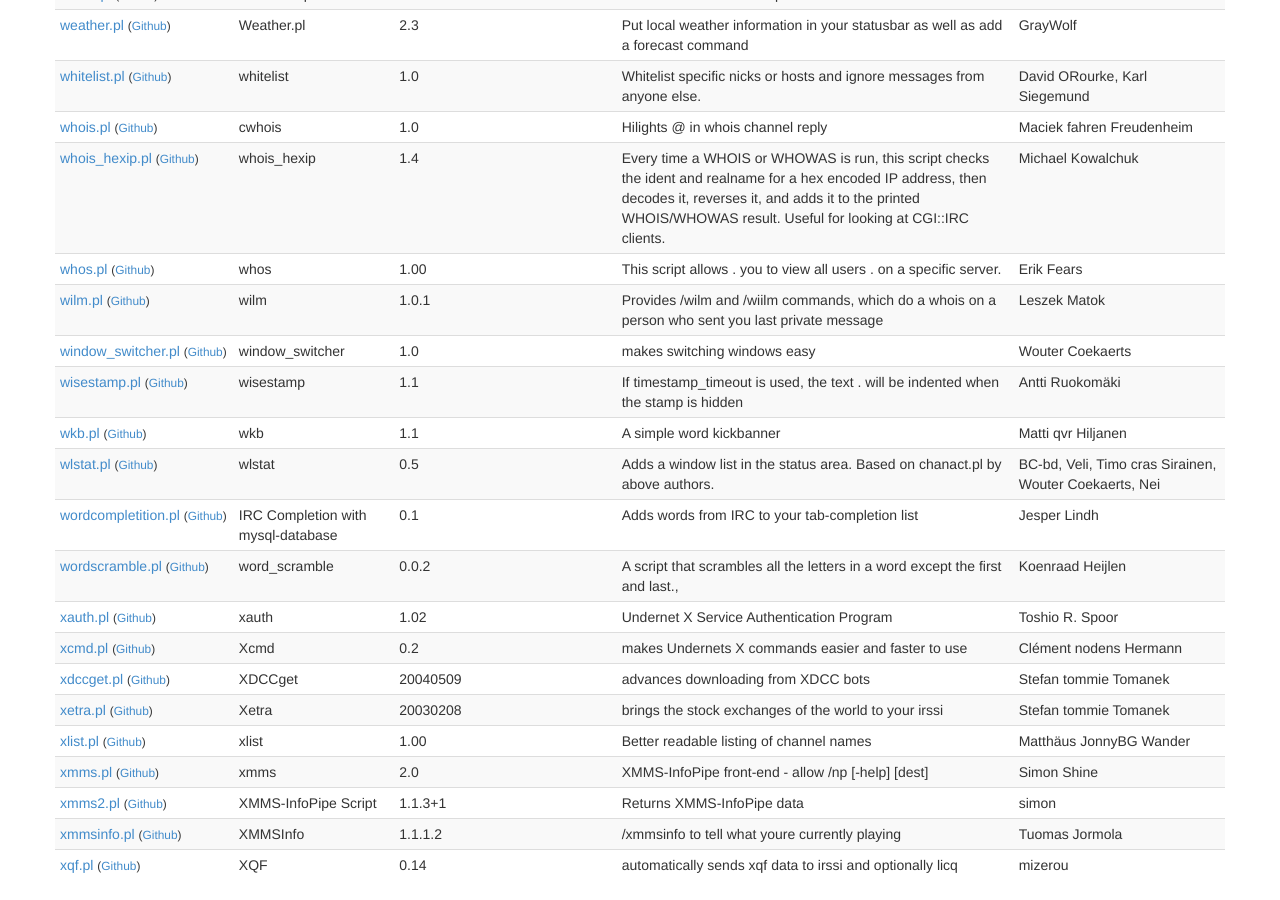
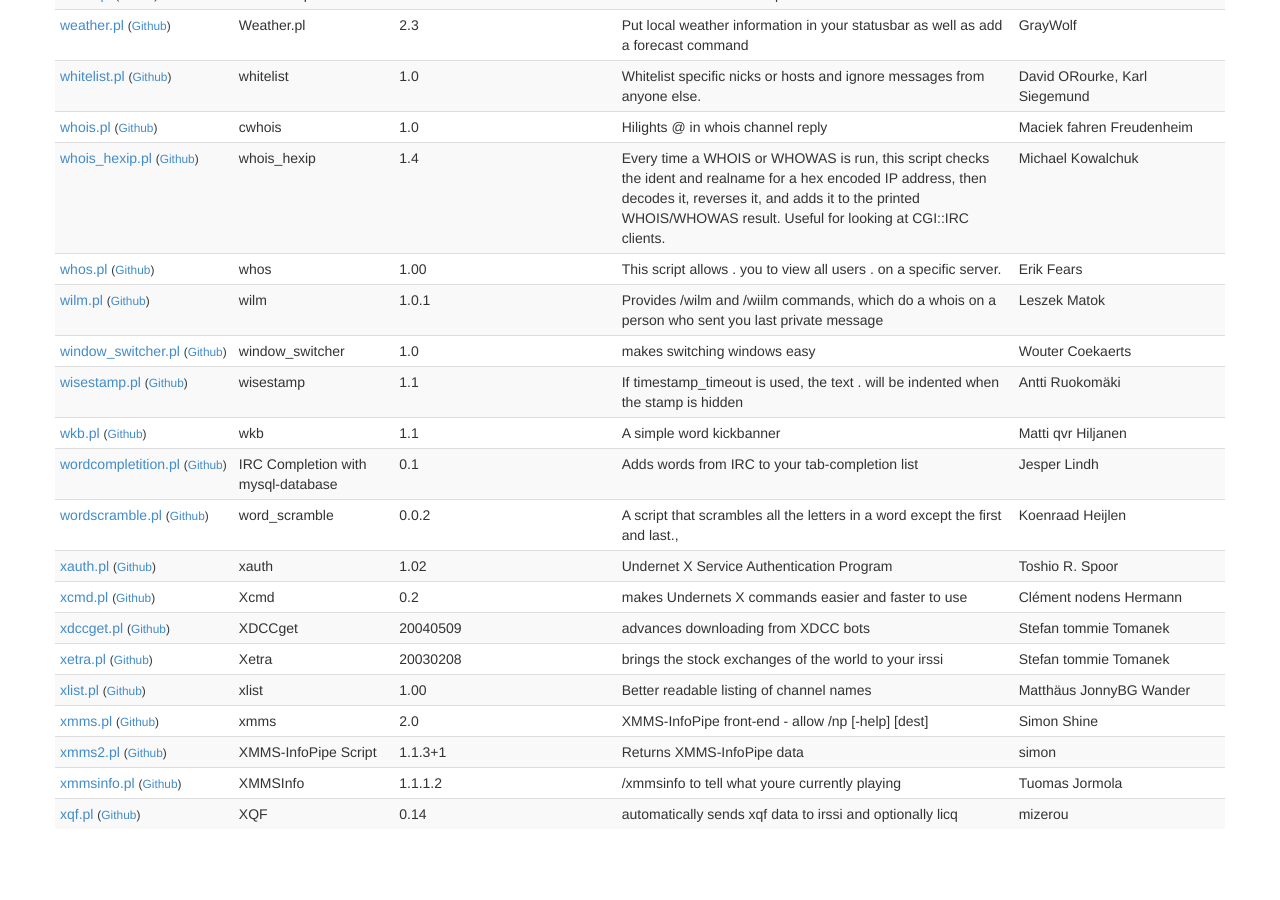
Before and after one commit to irssi/scripts.irssi.org, a Jekyll site: the page built from index.html, in a window 1280 px wide and 900 px high, scrolled down 17502 px. Built offline with Jekyll 4.4.1, drawn with Linux system fonts in a browser that asks for light colours; after the commit the page ends 18351 px from its top, so only the background shows below that.

Commit message:
remove obsolete wlstat script (predecessor of adv_windowlist)

```diff
--- a/_data/scripts.yaml
+++ b/_data/scripts.yaml
@@ -4365,16 +4365,6 @@
   url: "http://matin.maapallo.org/softa/irssi"
   version: "1.1"
 
-- authors: "BC-bd, Veli, Timo cras Sirainen, Wouter Coekaerts, Nei"
-  contact: "bd@bc-bd.org, veli@piipiip.net, tss@iki.fi, wouter@coekaerts.be, Nei@QuakeNet"
-  description: "Adds a window list in the status area. Based on chanact.pl by above authors."
-  filename: "wlstat.pl"
-  modified: "2008-05-17 17:39:11"
-  license: "GNU GPLv2 or later"
-  modules: "Encode"
-  name: "wlstat"
-  version: "0.5"
-
 - authors: "Jesper Lindh"
   changed: "2004-03-12"
   contact: "rakblad@midgard.liu.se"
```
Also changed, not shown: 1 other file.
